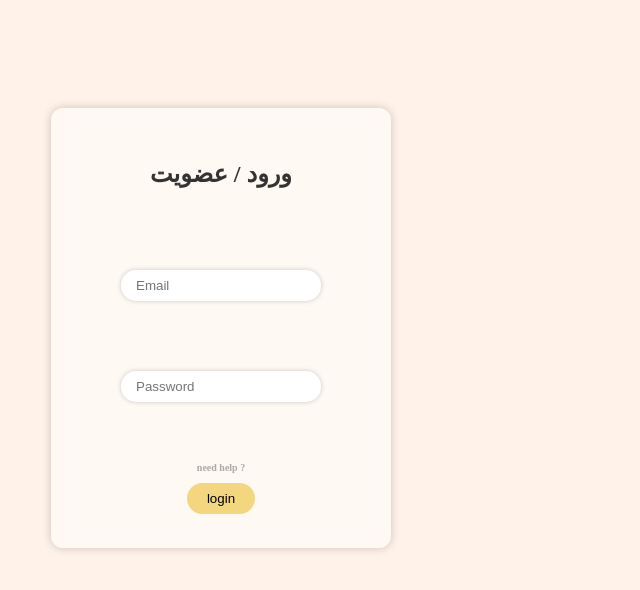
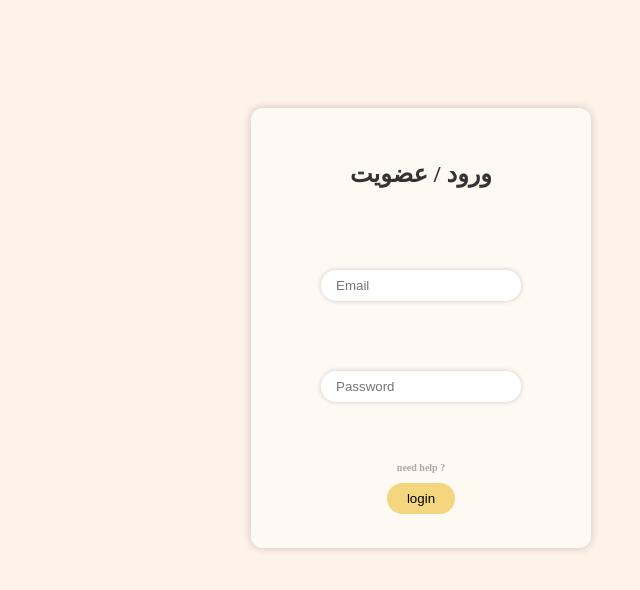
Before and after one commit to llaryall/ClothingShop, a plain HTML site: page html/login.html in a window 1280 px wide. Shown: the whole page, without its empty margins (397-1037 px from the left). Drawn offline with Linux system fonts and the light colour scheme.

Commit message:
Update login.css

```diff
--- a/css/login.css
+++ b/css/login.css
@@ -3,6 +3,7 @@ body {
 }
 
 .container {
+  margin-left:200px;
   background-color: rgba(255, 255, 255, 0.5); /* Set the background color with some opacity */
   -webkit-backdrop-filter: blur(10px);
           backdrop-filter: blur(10px); /* Apply a backdrop blur effect */
```
